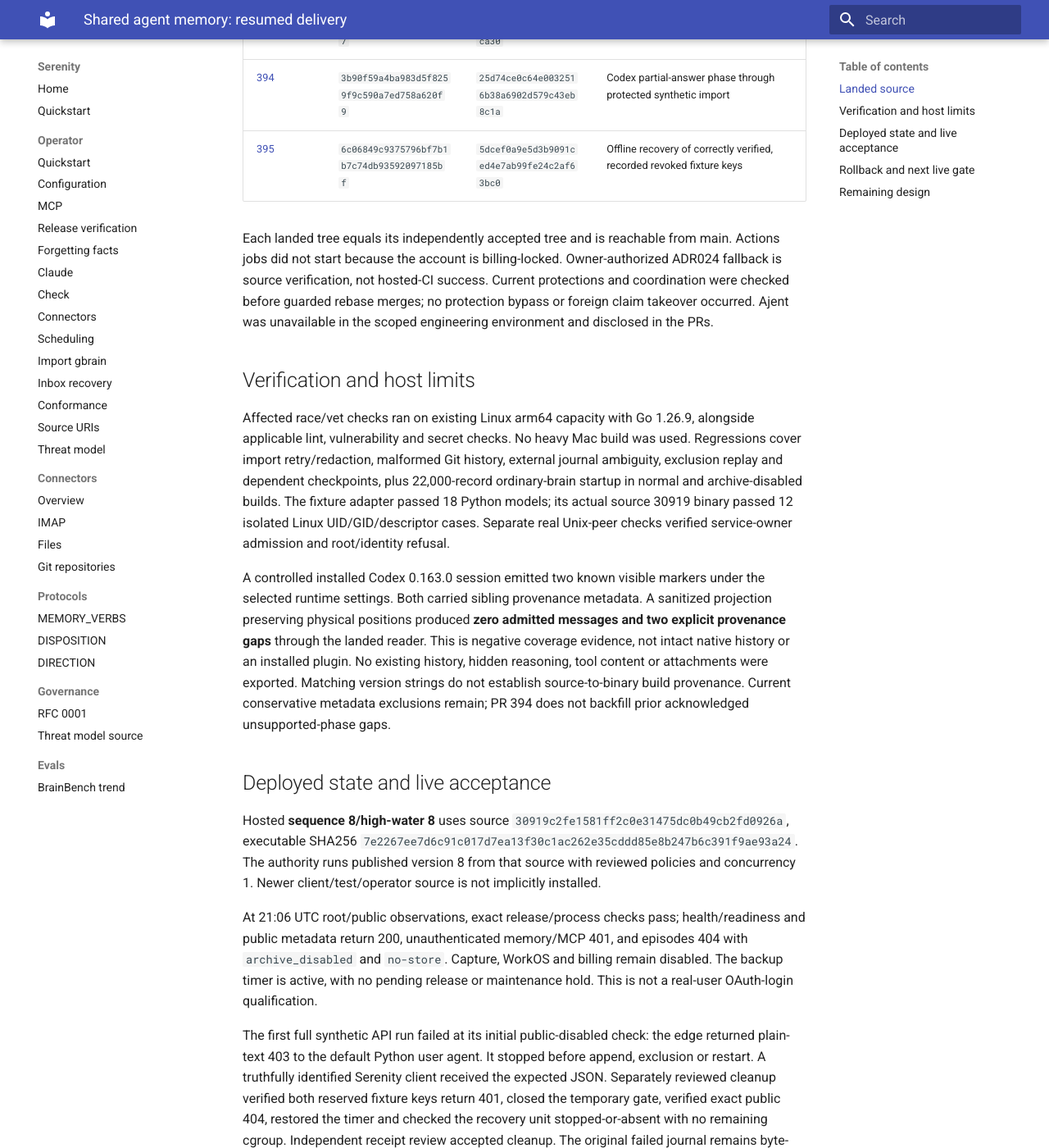
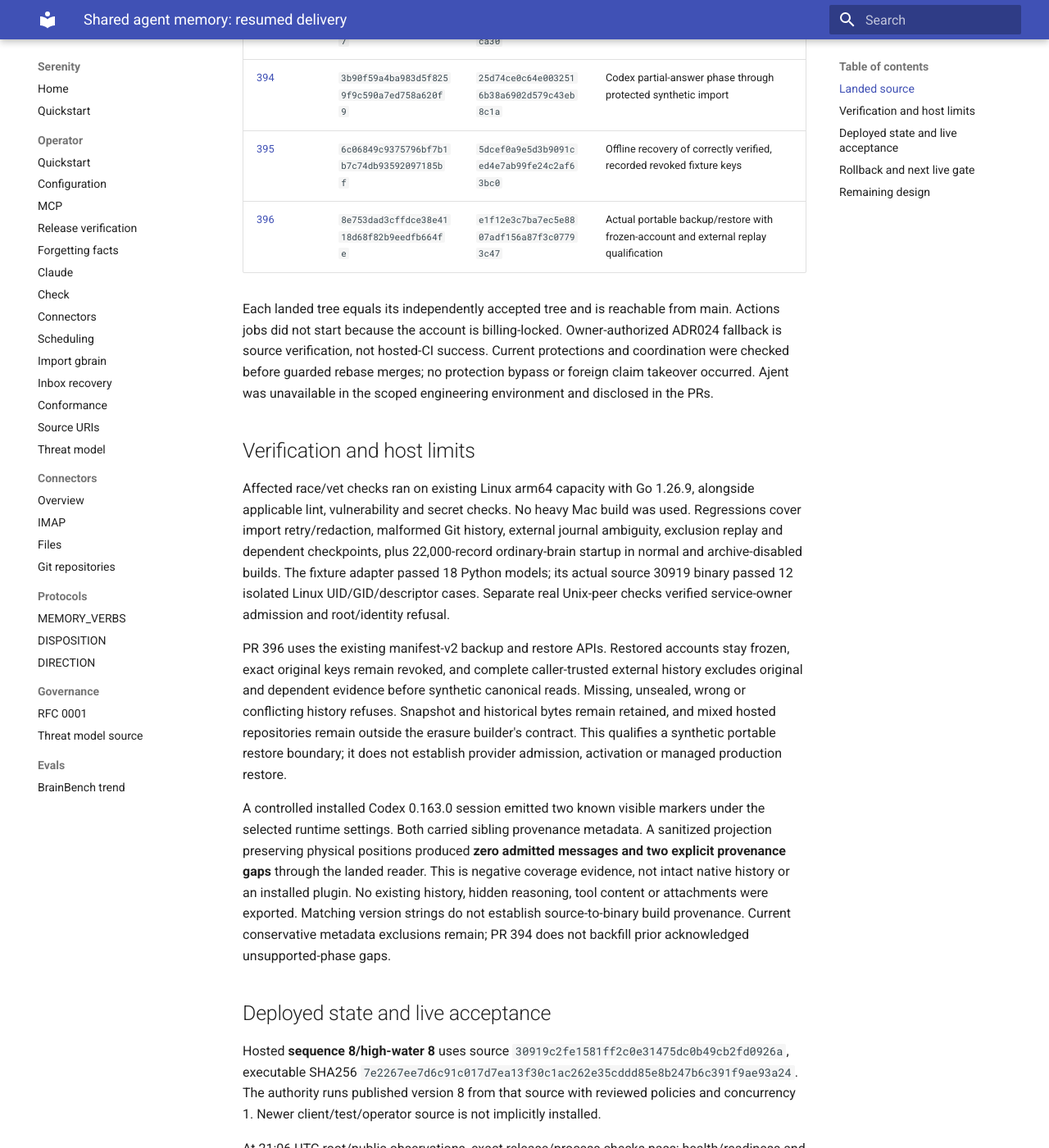
Before and after one commit to sirerun/serenity, an MkDocs documentation site: the page built from docs/launch/shared-agent-memory-resume-2026-10-16.md, in a window 1280 px wide and 1400 px high, scrolled down 773 px. Shown: the whole window at 82% size. Built offline with MkDocs 1.6.1 and Material for MkDocs 9.7.7, drawn with Linux system fonts in a browser that asks for light colours.

Commit message:
Record portable restore landing and actual release qualification limits

```diff
--- a/docs/launch/shared-agent-memory-resume-2026-10-16.md
+++ b/docs/launch/shared-agent-memory-resume-2026-10-16.md
@@ -15,6 +15,7 @@ real capture and cross-host continuity remain unqualified.
 | [393](https://github.com/sirerun/serenity/pull/393) | `3b5b22e0ecbf45f4d20d897398b6c2eb2c4ed3b7` | `f6efd727577728161200a93becf8919a76adca30` | Synthetic Git snapshot, external replay and inactive-candidate qualification |
 | [394](https://github.com/sirerun/serenity/pull/394) | `3b90f59a4ba983d5f8259f9c590a7ed758a620f9` | `25d74ce0c64e0032516b38a6902d579c43eb8c1a` | Codex partial-answer phase through protected synthetic import |
 | [395](https://github.com/sirerun/serenity/pull/395) | `6c06849c9375796bf7b1b7c74db93592097185bf` | `5dcef0a9e5d3b9091ced4e7ab99fe24c2af63bc0` | Offline recovery of correctly verified, recorded revoked fixture keys |
+| [396](https://github.com/sirerun/serenity/pull/396) | `8e753dad3cffdce38e4118d68f82b9eedfb664fe` | `e1f12e3c7ba7ec5e8807adf156a87f3c07793c47` | Actual portable backup/restore with frozen-account and external replay qualification |
 
 Each landed tree equals its independently accepted tree and is reachable from
 main. Actions jobs did not start because the account is billing-locked.
@@ -33,6 +34,15 @@ external journal ambiguity, exclusion replay and dependent checkpoints, plus
 The fixture adapter passed 18 Python models; its actual source 30919 binary
 passed 12 isolated Linux UID/GID/descriptor cases. Separate real Unix-peer checks
 verified service-owner admission and root/identity refusal.
+
+PR 396 uses the existing manifest-v2 backup and restore APIs. Restored accounts
+stay frozen, exact original keys remain revoked, and complete caller-trusted
+external history excludes original and dependent evidence before synthetic
+canonical reads. Missing, unsealed, wrong or conflicting history refuses.
+Snapshot and historical bytes remain retained, and mixed hosted repositories
+remain outside the erasure builder's contract. This qualifies a synthetic
+portable restore boundary; it does not establish provider admission, activation
+or managed production restore.
 
 A controlled installed Codex 0.163.0 session emitted two known visible markers
 under the selected runtime settings. Both carried sibling provenance metadata.
```
Also changed, not shown: docs/plans/shared-agent-memory-implementation-20261016.md (+5 -1 lines).
